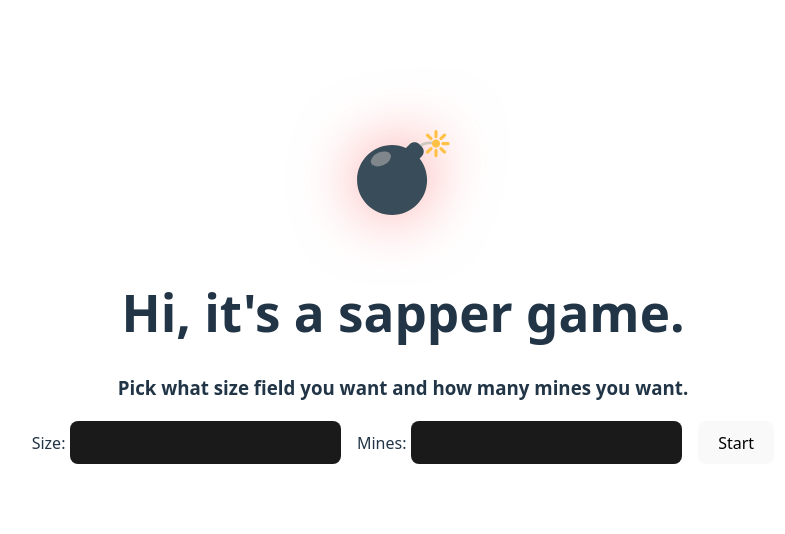
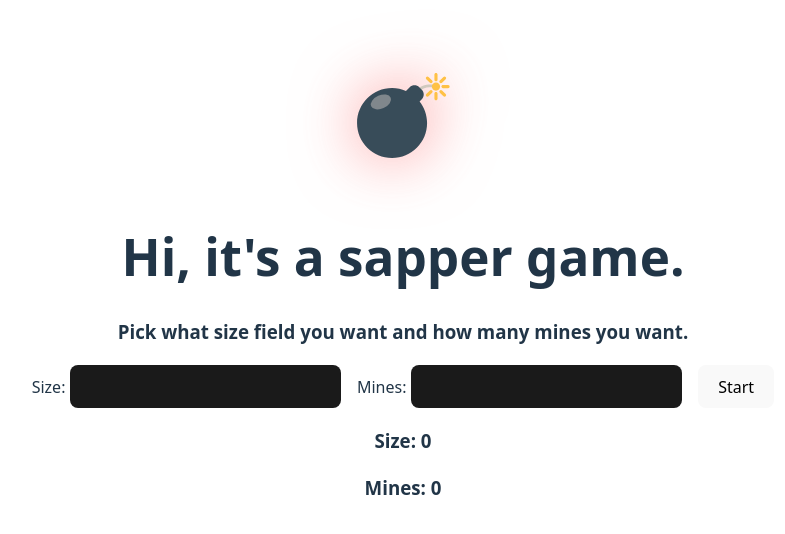
Before and after one commit to payermann/web-sappeur, a React (Vite) app: page / in a window 1280 px wide. Shown: the part 118-652 px from the top of the page, without its empty margins (237-1022 px from the left). Built offline with nearby package versions, Linux system fonts and the light colour scheme.

Commit message:
add setSize and setMines

```diff
--- a/src/App.jsx
+++ b/src/App.jsx
@@ -3,7 +3,13 @@ import logo from "./assets/logo.svg";
 import "./App.css";
 
 function App() {
-  const [count, setCount] = useState(0);
+  const [size, setSize] = useState(0);
+  const [mines, setMines] = useState(0);
+
+  const startGame = () => {
+    setSize(document.getElementById("size").value);
+    setMines(document.getElementById("mines").value);
+  };
 
   return (
     <>
@@ -22,8 +28,12 @@ function App() {
           <input type="number" id="mines" name="mines" />
         </div>
         <div>
-          <button>Start</button>
+          <button onClick={startGame}>Start</button>
         </div>
+      </div>
+      <div>
+        <h3>Size: {size}</h3>
+        <h3>Mines: {mines}</h3>
       </div>
     </>
   );
```
